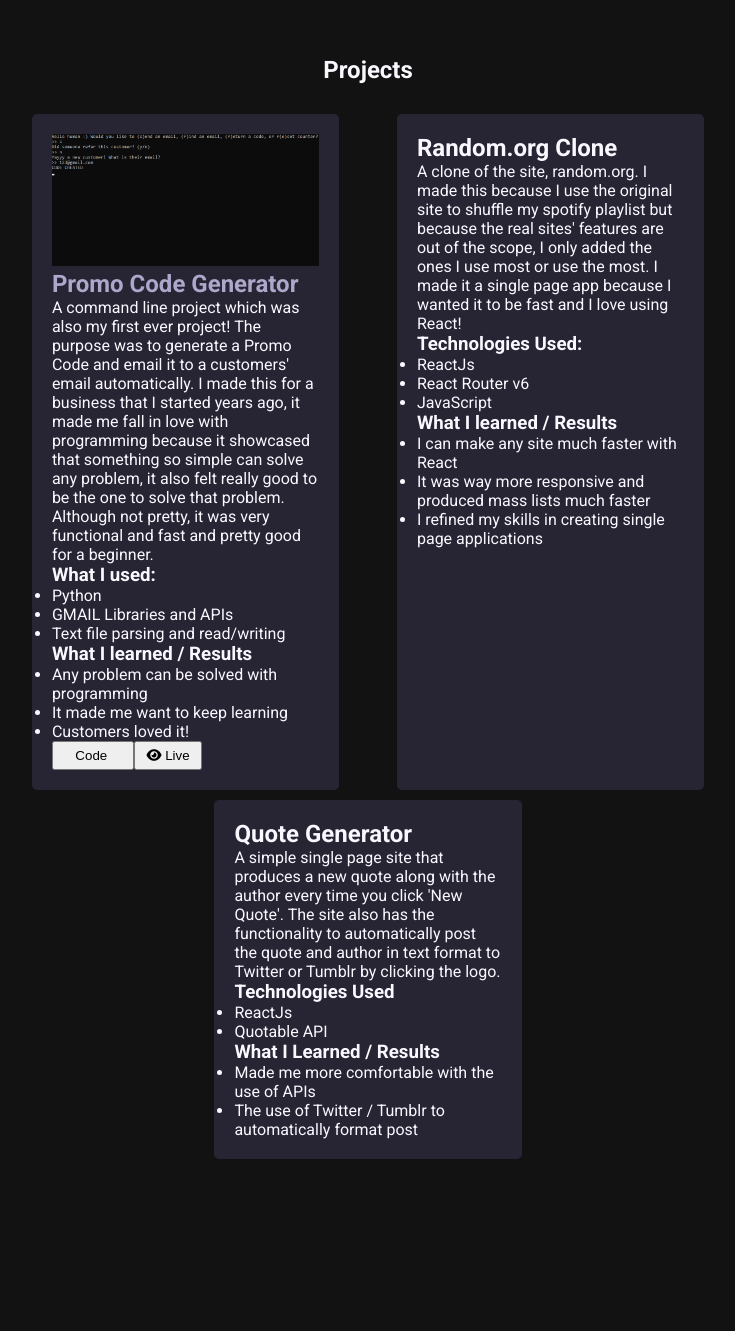
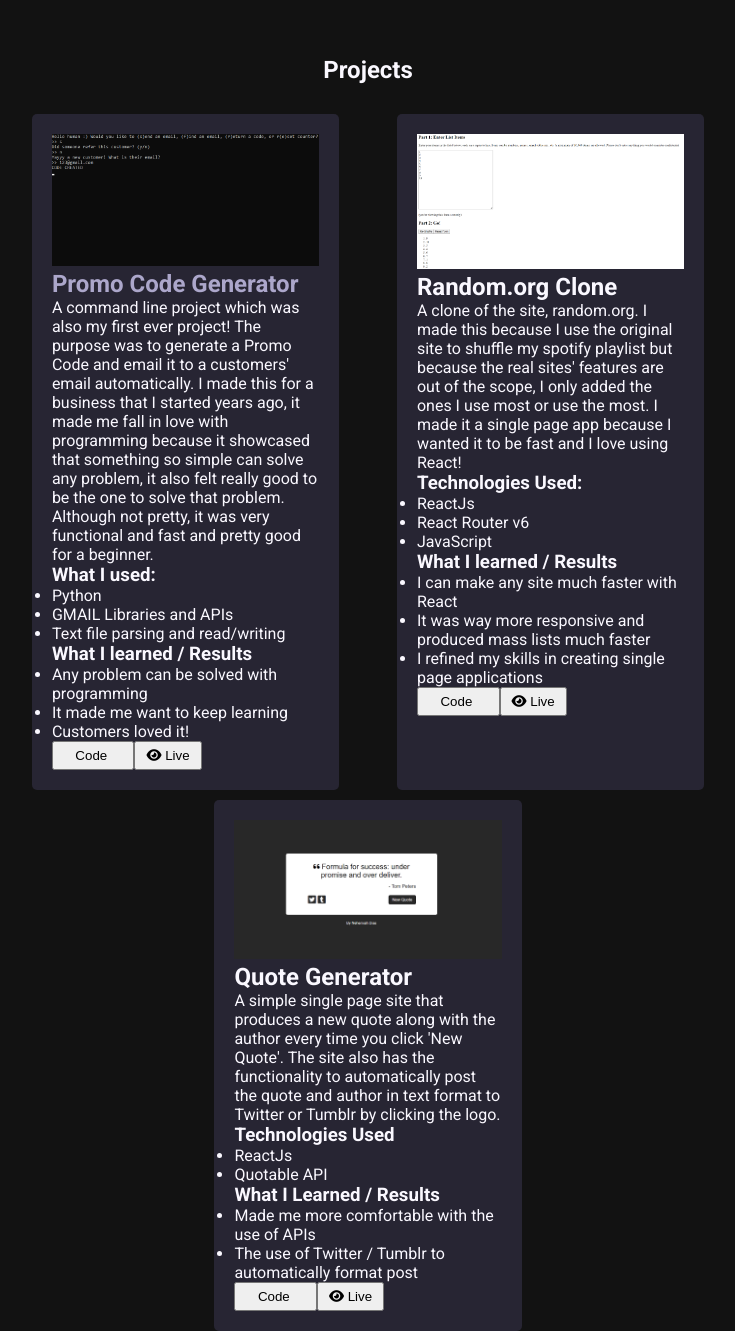
Before and after one commit to NehemiahDias/portfolio-site, a React (Create React App) app: page / in a window 1280 px wide. Shown: the part 744-2075 px from the top of the page, without its empty margins (272-1007 px from the left). Before the commit the page ends 1903 px from the top, so only its background shows below. Built offline with nearby package versions, Linux system fonts and the light colour scheme.

Commit message:
format other projects

```diff
--- a/src/components/projectsComponents/ProjectComponent.js
+++ b/src/components/projectsComponents/ProjectComponent.js
@@ -1,6 +1,8 @@
 import React from 'react';
 import './ProjectComponent.css';
 import promoGen from '../images/promo-gen-ss.png';
+import randomOrg from '../images/random-org-ss.png';
+import quoteGen from '../images/quote-generator-ss.png';
 
 function ProjectComponent() {
   return (
@@ -9,7 +11,7 @@ function ProjectComponent() {
         <div className="projects">
             <div className="project promo-code">
                 <div className='project-image'>
-                    <img src={promoGen} alt="Promo Gen Image"/>
+                    <img src={promoGen} alt="Promo Generator Demo"/>
                 </div>
 
                 <div className='project-desc'>
@@ -35,6 +37,11 @@ function ProjectComponent() {
             </div>
 
             <div className="project randomorg">
+                <div className="project-image">
+                    <img src={randomOrg} alt="random.org clone demo" />
+                </div>
+
+                <div className="project-desc">
                     <h2 className="project-title">Random.org Clone</h2>
                     <p>A clone of the site, random.org. I made this because I use the original site to shuffle my spotify playlist but because the real sites' features are out of the scope, I only added the ones I use most or use the most. I made it a single page app because I wanted it to be fast and I love using React!</p>
                     <h3>Technologies Used:</h3>
@@ -49,9 +56,18 @@ function ProjectComponent() {
                         <li>It was way more responsive and produced mass lists much faster</li>
                         <li>I refined my skills in creating single page applications</li>
                     </ul>
+                    <div className="project-buttons">
+                        <button><span className="button-icon">&lt;</span> Code <span className="button-icon">/&gt;</span></button>
+                        <button><i className="fa-solid fa-eye"></i> Live</button>
+                    </div>
+                </div>
             </div>
 
             <div className="project quote-generator">
+                <div className='project-image'>
+                    <img src={quoteGen} alt='quote generator demo' />
+                </div>
+
                 <h2 className="project-title">Quote Generator</h2>
                 <p>A simple single page site that produces a new quote along with the author every time you click 'New Quote'. The site also has the functionality to automatically post the quote and author in text format to Twitter or Tumblr by clicking the logo.</p>
                 <h3>Technologies Used</h3>
@@ -64,6 +80,10 @@ function ProjectComponent() {
                     <li>Made me more comfortable with the use of APIs</li>
                     <li>The use of Twitter / Tumblr to automatically format post</li>
                 </ul>
+                <div className="project-buttons">
+                    <button><span className="button-icon">&lt;</span> Code <span className="button-icon">/&gt;</span></button>
+                    <button><i className="fa-solid fa-eye"></i> Live</button>
+                </div>
             </div>
         </div>
     </section>
```
Also changed, not shown: src/components/images/quote-generator-ss.png (added), src/components/images/random-org-ss.png (added). Lines whose indentation alone changed are shown as unchanged.
